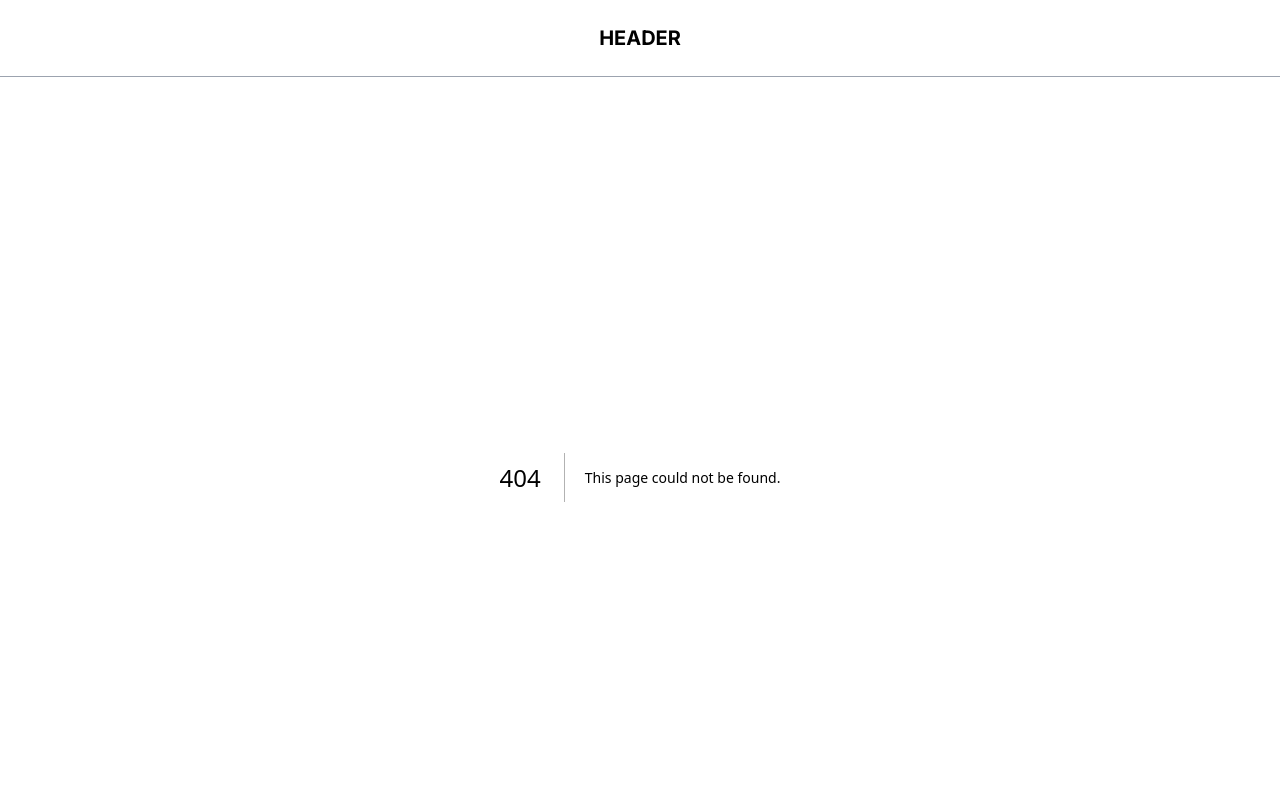
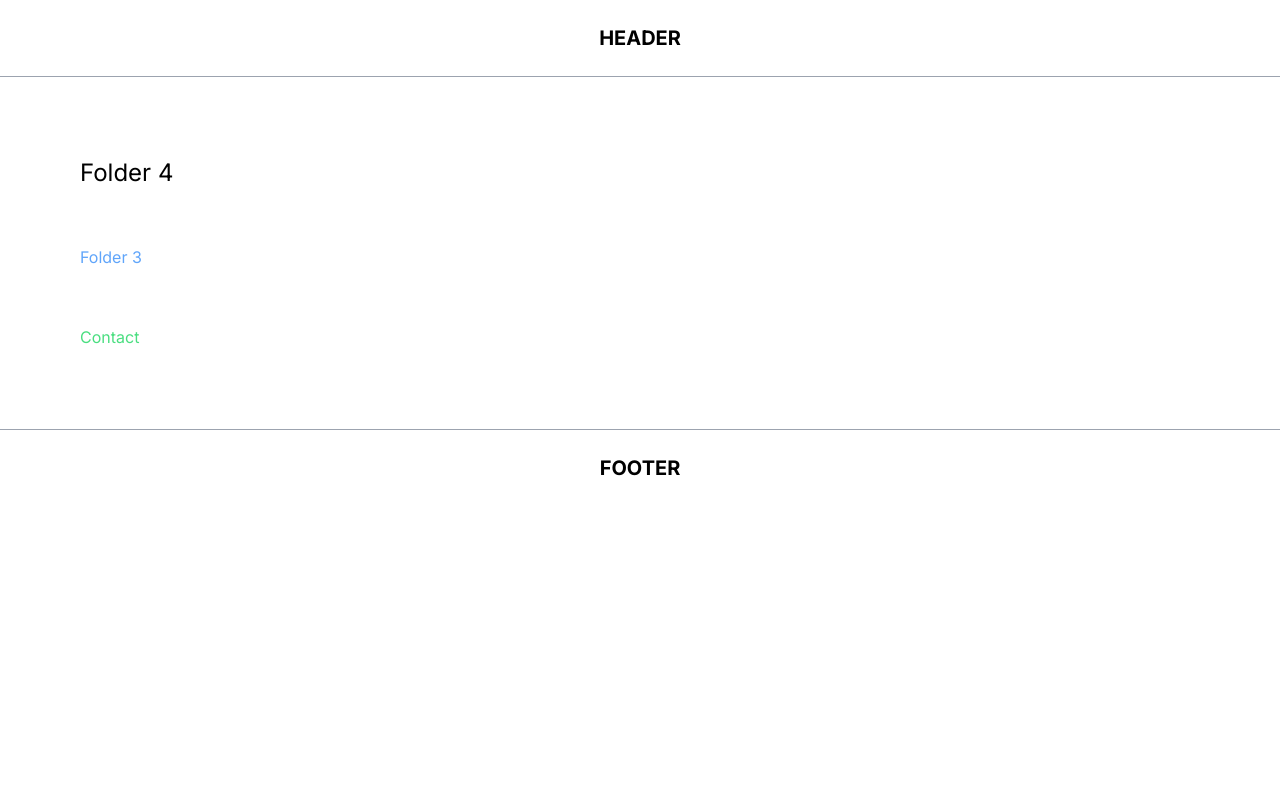
Before and after one commit to oliullah05/Nextjs--Advanced-Routing, a Next.js app: page /folder1/folder4 in a window 1280 px wide. Before the commit this address had no page. Shown: the top 800 px of the page. Built offline with nearby package versions, Linux system fonts and the light colour scheme.

Commit message:
Intercepting Routes

```diff
--- /dev/null
+++ b/app/contact/page.jsx
@@ -0,0 +1,10 @@
+
+const contact = () => {
+    return (
+        <div className='p-20'>
+            <h1 className='text-2xl'>contact page</h1>
+        </div>
+    );
+};
+
+export default contact;
--- /dev/null
+++ b/app/folder1/(.)folder2/page.jsx
@@ -0,0 +1,10 @@
+
+const Folder2 = () => {
+    return (
+        <div className='p-20'>
+            <h1 className='text-2xl'>Intercepting Folder 2</h1>
+        </div>
+    );
+};
+
+export default Folder2;
--- /dev/null
+++ b/app/folder1/folder2/page.jsx
@@ -0,0 +1,10 @@
+
+const Folder2 = () => {
+    return (
+        <div className='p-20'>
+            <h1 className='text-2xl'>Folder 2</h1>
+        </div>
+    );
+};
+
+export default Folder2;
--- /dev/null
+++ b/app/folder1/folder3/page.jsx
@@ -0,0 +1,10 @@
+
+const Folder3 = () => {
+    return (
+        <div className='p-20'>
+            <h1 className='text-2xl'>Folder 3</h1>
+        </div>
+    );
+};
+
+export default Folder3;
--- /dev/null
+++ b/app/folder1/folder4/(..)folder3/page.js
@@ -0,0 +1,10 @@
+
+const Folder3 = () => {
+    return (
+        <div className='p-20'>
+            <h1 className='text-2xl'>Intercepting Folder 3</h1>
+        </div>
+    );
+};
+
+export default Folder3;
--- /dev/null
+++ b/app/folder1/folder4/(...)contact/page.jsx
@@ -0,0 +1,10 @@
+
+const contact = () => {
+    return (
+        <div className='p-20'>
+            <h1 className='text-2xl'>intercepting contact page</h1>
+        </div>
+    );
+};
+
+export default contact;
--- /dev/null
+++ b/app/folder1/folder4/page.jsx
@@ -0,0 +1,13 @@
+import Link from "next/link";
+
+const Folder4 = () => {
+    return (
+        <div className='p-20 flex flex-col gap-14'>
+            <h1 className='text-2xl'>Folder 4</h1>
+            <Link href={"/folder1/folder3"} className="text-blue-400">Folder 3</Link>
+            <Link href={"/contact"} className="text-green-400">Contact</Link>
+        </div>
+    );
+};
+
+export default Folder4;
--- /dev/null
+++ b/app/folder1/page.jsx
@@ -0,0 +1,12 @@
+import Link from "next/link";
+
+const Folder1 = () => {
+    return (
+        <div className='p-20 flex flex-col gap-14'>
+            <h1 className='text-2xl'>Folder 1</h1>
+            <Link href={"/folder1/folder2"} className="text-blue-400">Folder 2</Link>
+        </div>
+    );
+};
+
+export default Folder1;
```
